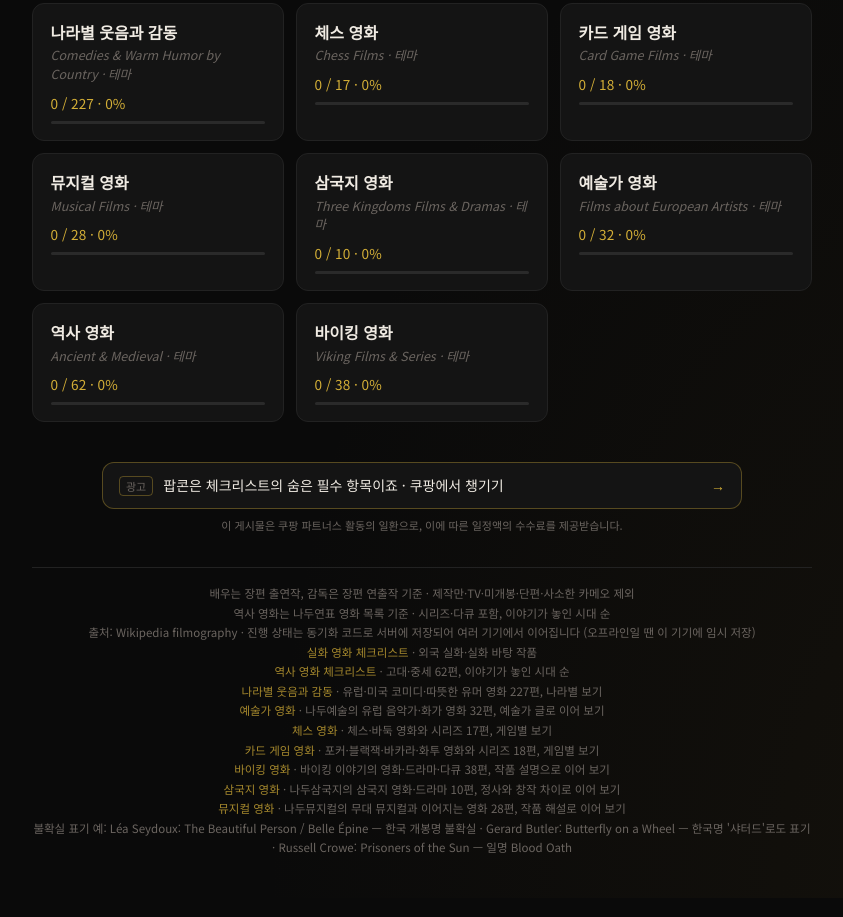
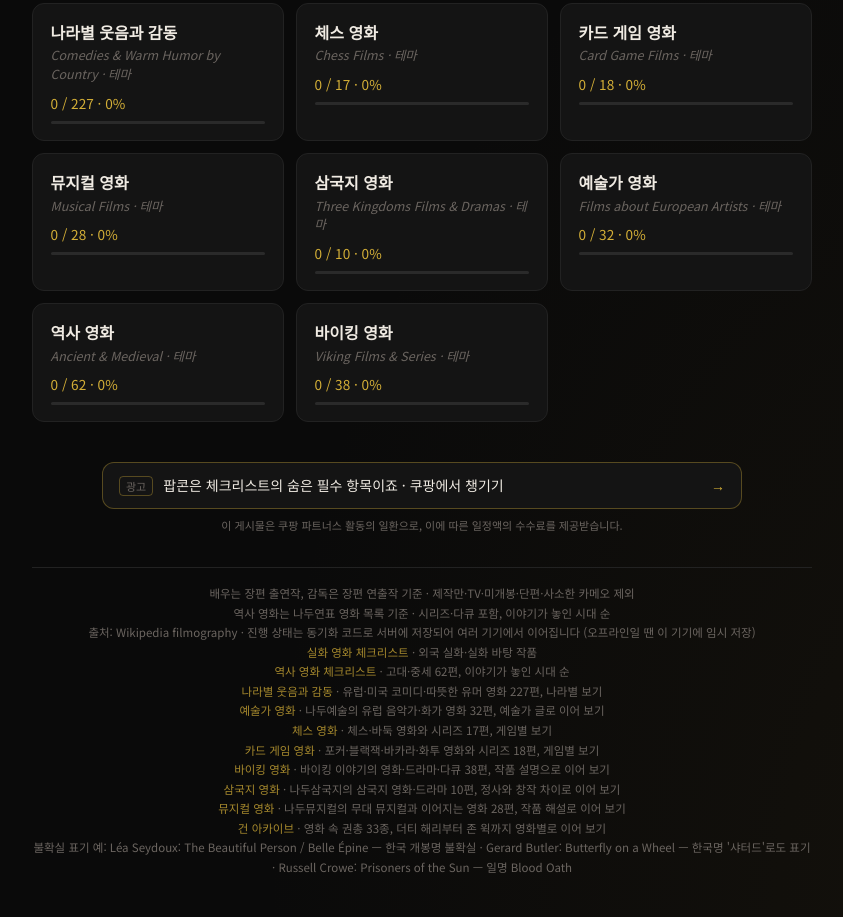
Before and after one commit to eomjinseong-art/movie-checklist, a plain HTML site: page index.html in a window 1280 px wide. Shown: the part 1964-2881 px from the top of the page, without its empty margins (248-1091 px from the left). Drawn offline with nearby package versions, Linux system fonts and the light colour scheme; no server answers.

Commit message:
건 아카이브(영화 속 권총) 링크 추가 (#37)

```diff
--- a/index.html
+++ b/index.html
@@ -111,6 +111,7 @@
       <a href="/?list=viking">바이킹 영화</a> · 바이킹 이야기의 영화·드라마·다큐 38편, 작품 설명으로 이어 보기<br />
       <a href="/?list=samguk">삼국지 영화</a> · 나두삼국지의 삼국지 영화·드라마 10편, 정사와 창작 차이로 이어 보기<br />
       <a href="/?list=musical">뮤지컬 영화</a> · 나두뮤지컬의 무대 뮤지컬과 이어지는 영화 28편, 작품 해설로 이어 보기<br />
+      <a href="https://gun-archive.vercel.app/?utm_source=movie-checklist&amp;utm_medium=footer&amp;utm_campaign=archive-network">건 아카이브</a> · 영화 속 권총 33종, 더티 해리부터 존 윅까지 영화별로 이어 보기<br />
       <span id="footer-uncertain"></span>
     </footer>
   </main>
```
